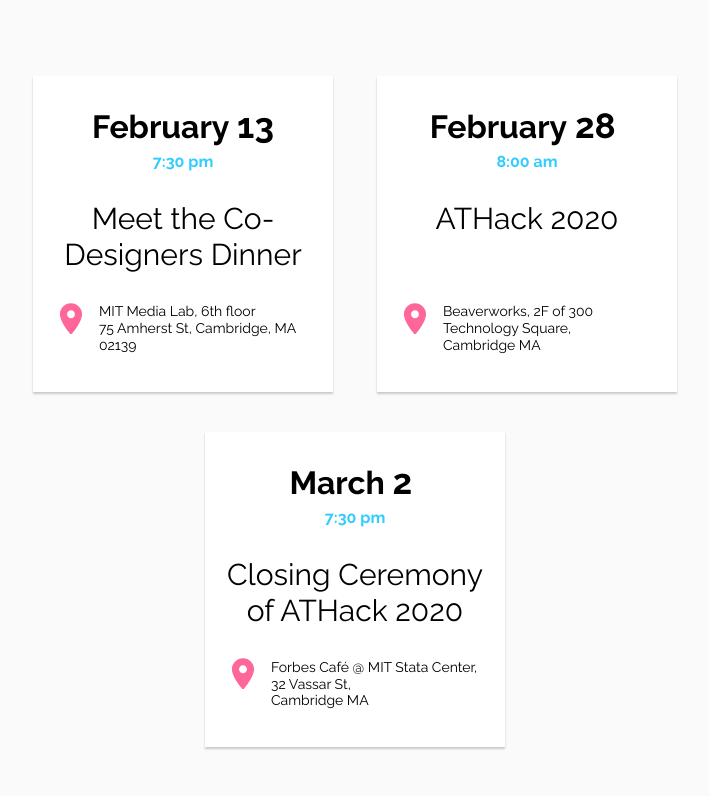
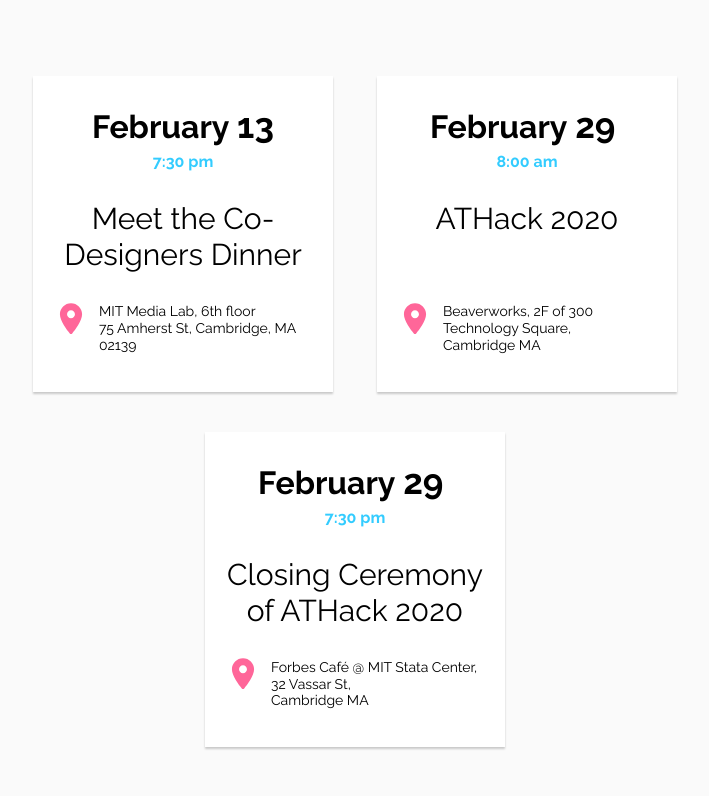
Before and after one commit to itstorque/assistivetech.mit.edu, a PHP site: page /events in a window 1280 px wide. Shown: the part 479-1275 px from the top of the page, without its empty margins (285-994 px from the left). Run offline with PHP 8.4, Linux system fonts and the light colour scheme; some libraries are stand-ins or nearby versions.

Commit message:
Update events.php

```diff
--- a/events.php
+++ b/events.php
@@ -38,7 +38,7 @@
         </div>
 
           <div class="dateEvent">
-            <h2 class="month">February&nbsp;</h2><h2 class="number">28&nbsp;</h2>
+            <h2 class="month">February&nbsp;</h2><h2 class="number">29&nbsp;</h2>
             <h2 class="eventTime">8:00 am</h2>
             <h2 class="eventName">ATHack 2020</h2>
             <h2 class="eventLocationIcon"></h2>
@@ -49,7 +49,7 @@
           </div>
 
             <div class="dateEvent">
-              <h2 class="month">March&nbsp;</h2><h2 class="number">2&nbsp;</h2>
+              <h2 class="month">February&nbsp;</h2><h2 class="number">29&nbsp;</h2>
               <h2 class="eventTime">7:30 pm</h2>
               <h2 class="eventName">Closing Ceremony of ATHack 2020</h2>
               <h2 class="eventLocationIcon"></h2>
```
